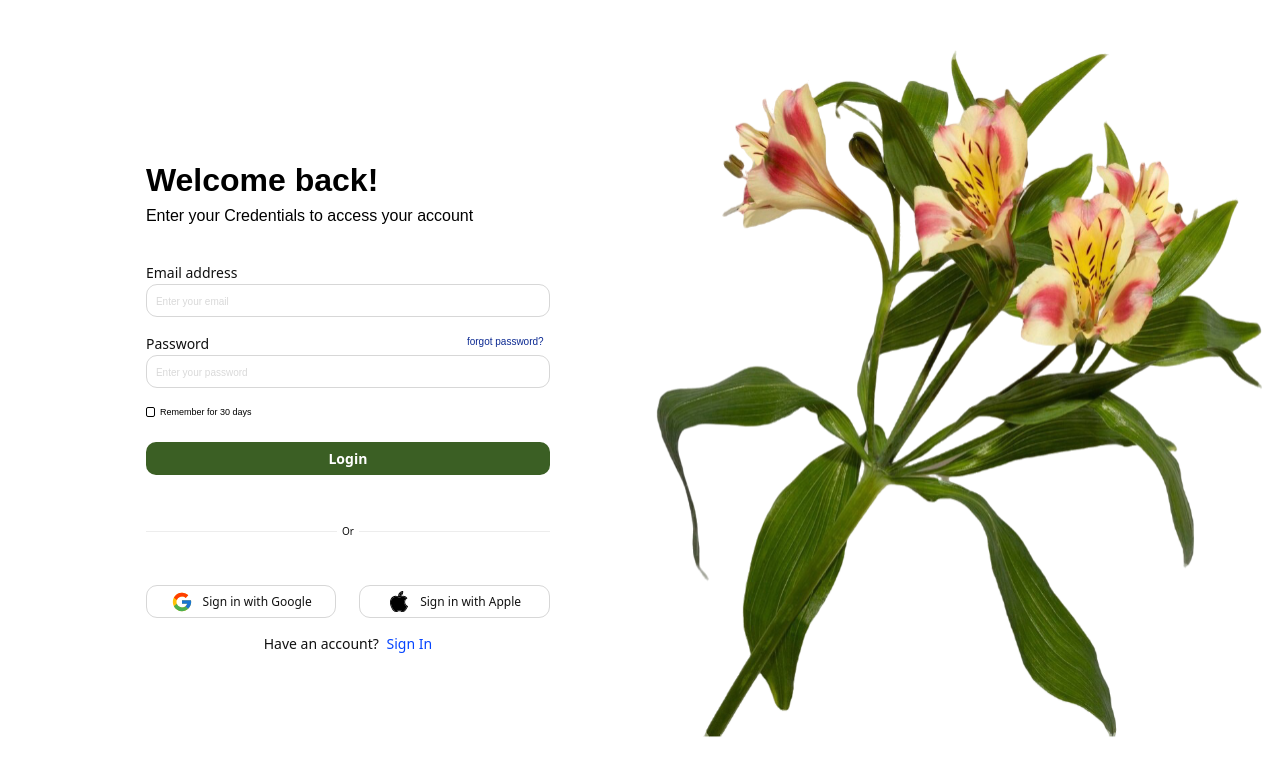
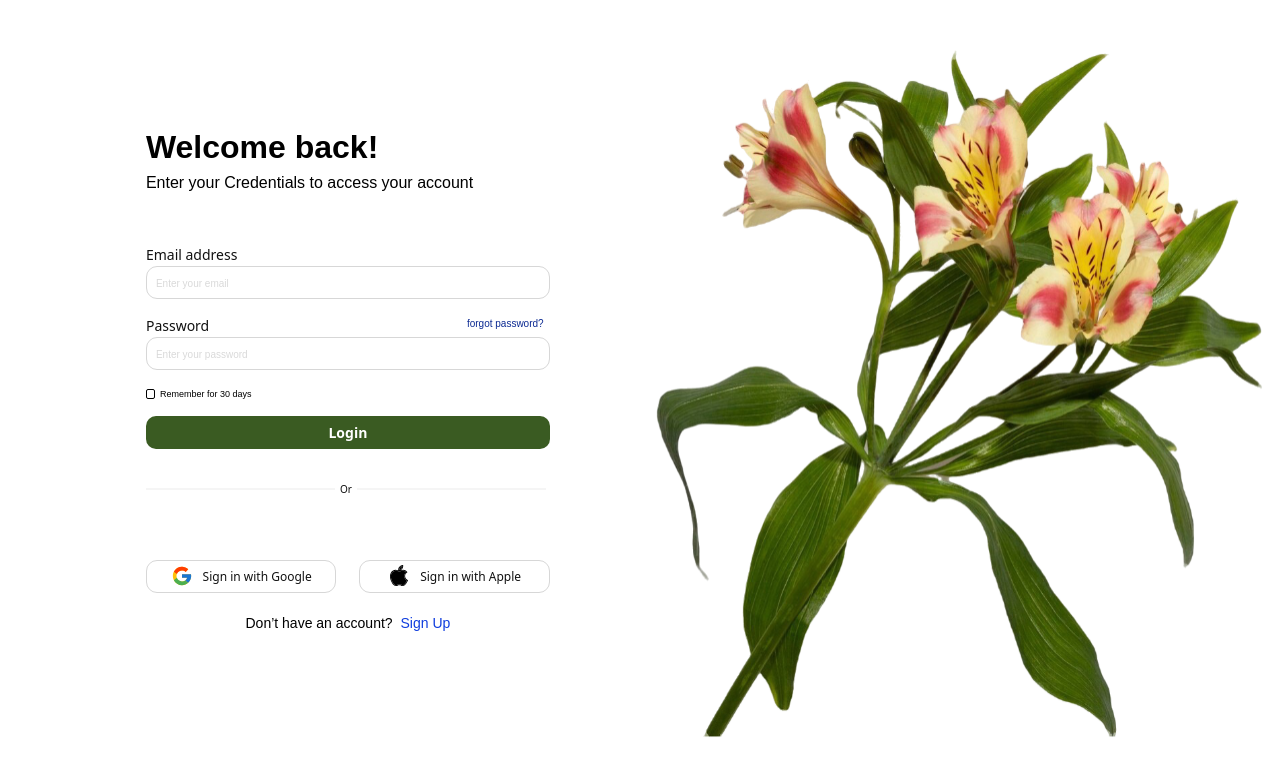
Before and after one commit to currlei/appdev1-final-practical-exam, a React (Vite) app: page / in a window 1280 px wide. Shown: the top 776 px of the page. Built offline with nearby package versions, Linux system fonts and the light colour scheme.

Commit message:
Update Login bottom section.

```diff
--- a/src/Login/Login.jsx
+++ b/src/Login/Login.jsx
@@ -45,7 +45,7 @@ function Login() {
               <span>Sign in with Apple</span>
             </button>
           </div>
-          <p className={styles.signInPrompt}>Have an account? <a href="#signin">Sign In</a></p>
+          <p className={styles.signInPrompt}>Don’t have an account? <a href="#signup">Sign Up</a></p>
         </div>
       </section>
       <section className={styles.right} aria-label="Sign up artwork">
--- a/src/Login/Login.module.css
+++ b/src/Login/Login.module.css
@@ -17,7 +17,7 @@
   gap: 10px;
   width: 100%;
   height: 583px;
-  padding: min(20.3vh, 211px) 0 64px 11.4vw;
+  padding: min(16.1vh, 168px) 0 64px 11.4vw;
 }
 
 .loginContent {
@@ -40,7 +40,7 @@
   width: 372px;
   max-width: 100%;
   height: 26.55px;
-  margin: 0 0 clamp(20px, 3.85vh, 40px);
+  margin: 0 0 clamp(44px, 5.85vh, 61px);
   color: #000;
   font-family: Poppins, sans-serif;
   font-size: 16px;
@@ -170,12 +170,17 @@
 }
 
 .submit {
-  width: 100%;
+  display: flex;
+  width: 404px;
+  max-width: 100%;
+  flex-direction: column;
+  align-items: center;
+  justify-content: center;
   height: 33px;
-  margin-top: clamp(20px, 3.1vh, 32px);
+  margin-top: clamp(16px, 2.1vh, 22px);
   border: 0;
   border-radius: 10px;
-  background: #3b5f24;
+  background: #3a5b22;
   color: #fff;
   font: inherit;
   font-size: 14px;
@@ -200,15 +205,17 @@
   display: flex;
   align-items: center;
   gap: 5px;
-  margin-top: clamp(24px, 5.2vh, 54px);
+  width: 400px;
+  max-width: 100%;
+  margin-top: clamp(20px, 3.1vh, 32px);
   color: #111;
 }
 
 .divider > span:first-child,
 .divider > span:last-child {
-  height: 1px;
+  height: 2px;
   flex: 1;
-  background: #ededed;
+  background: #f5f5f5;
 }
 
 .dividerText {
@@ -219,7 +226,7 @@
 .socialButtons {
   display: flex;
   gap: 23px;
-  margin-top: clamp(32px, 6.1vh, 64px);
+  margin-top: clamp(52px, 8.25vh, 86px);
 }
 
 .socialButton {
@@ -253,16 +260,26 @@
 }
 
 .signInPrompt {
-  margin: clamp(16px, 2.3vh, 24px) 0 0;
-  color: #111;
+  width: 229px;
+  height: 23.231px;
+  margin: clamp(20px, 2.7vh, 28px) auto 0;
+  color: #000;
+  font-family: Poppins, sans-serif;
   font-size: 14px;
-  line-height: 1.2;
+  font-style: normal;
+  font-weight: 500;
+  line-height: normal;
   text-align: center;
 }
 
 .signInPrompt a {
   margin-left: 4px;
-  color: #0645ff;
+  color: #0f3dde;
+  font-family: Poppins, sans-serif;
+  font-size: 14px;
+  font-style: normal;
+  font-weight: 500;
+  line-height: normal;
   text-decoration: none;
 }
 
```
Also changed, not shown: manluctao-login-bottom.png (added).
